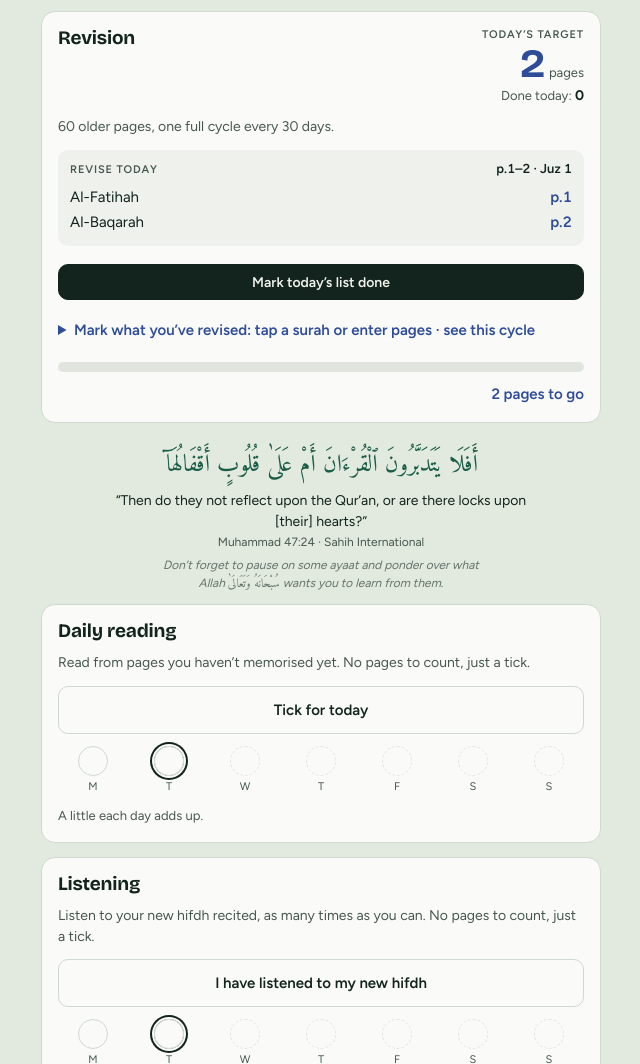
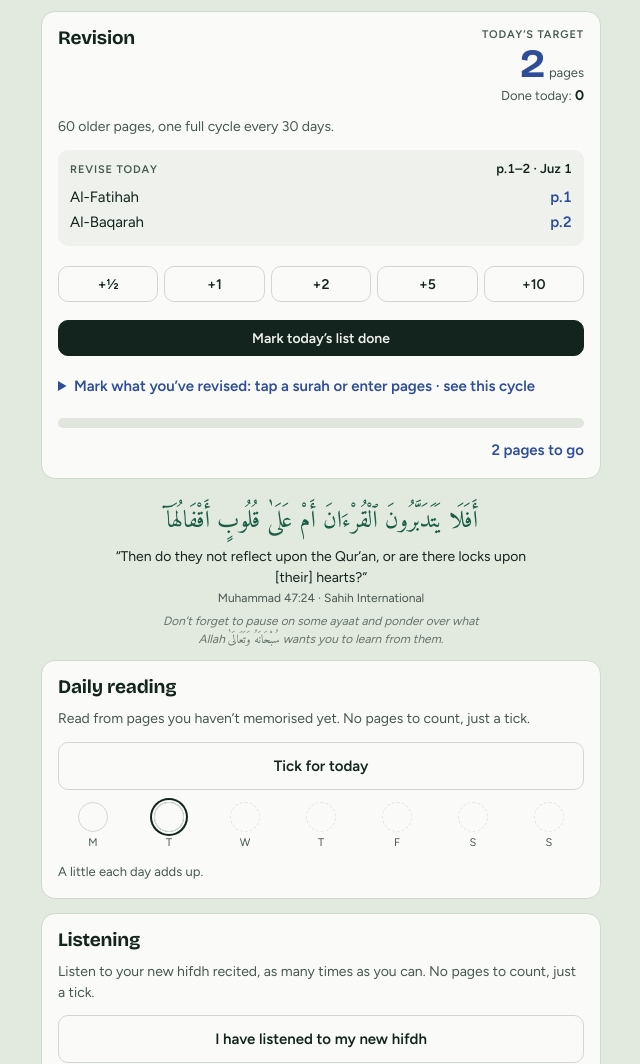
Before and after one commit to Z41N4B/hifdh-helper.ummahapps.ai, a plain HTML site: page index.html in a window 1280 px wide. Shown: the part 2084-3148 px from the top of the page, without its empty margins (319-959 px from the left). Drawn offline with nearby package versions, Linux system fonts and the light colour scheme.

Commit message:
Put back quick +½ +1 +2 +5 +10 buttons for revision, beside Mark done
Co-Authored-By: Claude Opus 5.5 <noreply@anthropic.com>

```diff
--- a/index.html
+++ b/index.html
@@ -418,6 +418,7 @@ button.rv:not(.ok):not(.part){border-style:dashed; color:var(--ink)}
 .hl b{font-variant-numeric:tabular-nums; font-weight:600; white-space:nowrap; color:var(--ci)}
 .hb{display:flex; gap:8px; margin-top:6px}
 .hb .btn{flex:1}
+.oadd{display:grid; grid-template-columns:repeat(5, minmax(0, 1fr)); gap:6px; margin-top:8px}
 .xbtn.armed{width:auto; padding:0 10px; font:600 13px var(--f-body); color:#fff; background:#b3261e}
 .btn.armed{background:#b3261e; border-color:#b3261e; color:#fff}
 .xbtn{appearance:none; border:0; background:none; color:var(--muted); font:400 20px/1 var(--f-body); width:32px; height:32px; border-radius:8px; cursor:pointer; align-self:center}
@@ -2158,7 +2159,11 @@ function viewToday(){
     '<button class="linkb" data-a="tab" data-tab="settings" data-focus="nextCard">' + tr('Change') + '</button></p>';
   var exN = whereLinesHtml(sl.nIv, d === t ? tr('New today') : tr('New')) + nextLine;
   var exR = srHtml(st, P.logs, sr, d, t, lg.r || 0);
-  var markList = d <= t && p.to > 0 ? '<div class="hb"><button class="btn sm solid" data-a="fill" data-k="o">' + (d === t ? tr('Mark today’s list done') : tr('Mark this day’s list done')) + '</button></div>' : '';
+  // Quick amounts revised, beside Mark done.
+  var oAdd = '<div class="oadd">' + [[0.5, '+½'], [1, '+1'], [2, '+2'], [5, '+5'], [10, '+10']].map(function(b){
+    return '<button class="btn sm" data-a="add" data-k="o" data-v="' + b[0] + '">' + b[1] + '</button>';
+  }).join('') + '</div>';
+  var markList = d <= t && p.to > 0 ? oAdd + '<div class="hb"><button class="btn sm solid" data-a="fill" data-k="o">' + (d === t ? tr('Mark today’s list done') : tr('Mark this day’s list done')) + '</button></div>' : '';
   var exO = (sl.o.length ? whereLinesHtml(sl.oIv, revD > 0 ? tr('Still to revise') : tr('Revise today')) + markList : p.to > 0 && revD > 0 ? '<p class="wnote">' + tr('Today’s list is done, alhamdulillah.') + '</p>' : '') + cycleHtml(st, P.logs, d);
 
   var nLines = st.newUnit === 'lines';
```
